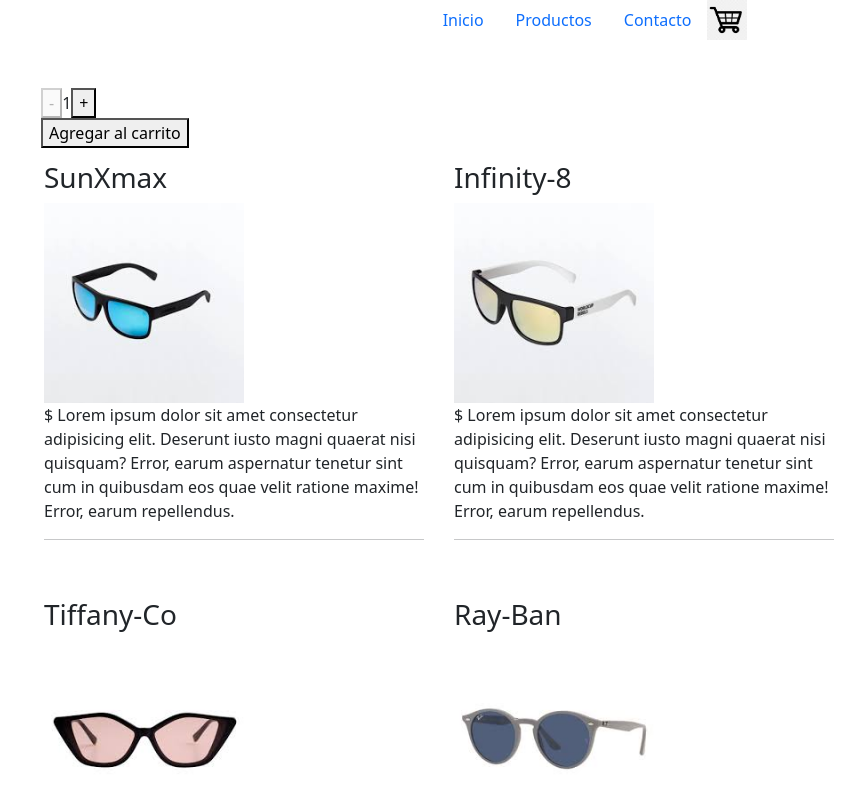
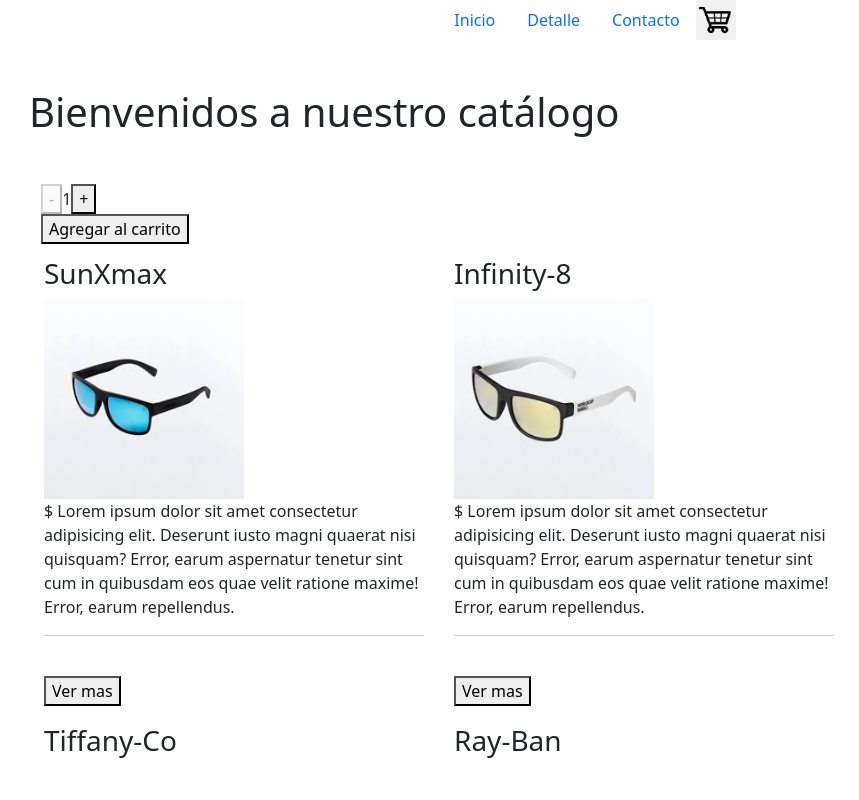
Before and after one commit to Agustin-Crescio/Prueba-App, a React (Create React App) app: page / in a window 1280 px wide. Shown: the top 800 px of the page, without its empty margins (53-912 px from the left). Built offline with nearby package versions, Linux system fonts and the light colour scheme.

Commit message:
Rutas y navegacion

```diff
--- a/package.json
+++ b/package.json
@@ -10,6 +10,7 @@
     "bootstrap": "^5.1.3",
     "react": "^18.1.0",
     "react-dom": "^18.1.0",
+    "react-router-dom": "^6.3.0",
     "react-scripts": "5.0.1",
     "web-vitals": "^2.1.4"
   },
--- a/src/App.jsx
+++ b/src/App.jsx
@@ -2,15 +2,28 @@
 import NavBar from "./components/NavBar";
 import ItemListContainer from "./components/ItemListContainer";
 import ItemDetailContainer from "./components/ItemDetailContainer.jsx/ItemDetailContainer";
+import  {BrowserRouter , Route , Routes} from"react-router-dom";
 
 function App() {
   return (
     <div className="App mx-aut">
+      <BrowserRouter>
+        <NavBar />
+          <Routes>
+            <Route path="/" element={
+               <ItemListContainer greeting="Bienvenidos a nuestro catálogo"/>
+            } />
+            <Route path="/category/:categoryId" element={
+               <ItemListContainer greeting="Categoria de Items"/>
+            } />
+             <Route path="/detalle/:itemId" element={
+               <ItemDetailContainer  greeting = "Detalle del producto"/>
+            } />
 
-        <NavBar />
-        <ItemListContainer saludo="Bienvenidos a nuestro catálogo"/>
-        <ItemDetailContainer itemId= {4} greeting = "Detalle del producto"/>
 
+
+          </Routes>
+      </BrowserRouter >
       </div>
 
 
--- a/src/components/Item/Item.jsx
+++ b/src/components/Item/Item.jsx
@@ -1,6 +1,9 @@
 import React from 'react';
+import {Link} from "react-router-dom"
 
 const Item = ({ item }) => {
+
+    const urlDetalle=`/detalle/${item.id}`
 
     const styles = {
         maxWidth: "380px",
@@ -21,6 +24,9 @@ const Item = ({ item }) => {
             <p>$ {item.description}</p>
             <hr />
             <br />
+            <Link to={urlDetalle}>
+            <button>Ver mas</button>
+            </Link>
 
             </div>
 
--- a/src/components/ItemDetail/ItemDetail.jsx
+++ b/src/components/ItemDetail/ItemDetail.jsx
@@ -3,11 +3,10 @@ import React from 'react'
 
 export default function ItemDetail({item}) {
   return (
-    <div>
+    <div >
         <h1>{item.name}</h1>
         <p>{item.description}</p>
         <p>${item.price}</p>
-
     </div>
   )
 }
--- a/src/components/ItemDetailContainer.jsx/ItemDetailContainer.jsx
+++ b/src/components/ItemDetailContainer.jsx/ItemDetailContainer.jsx
@@ -1,21 +1,27 @@
 import React , {useState, useEffect} from "react";
 import {productos} from "../mock/products.jsx";
 import ItemDetail from "../ItemDetail/ItemDetail.jsx";
+import  {useParams} from "react-router-dom";
 
 
 
 
 
 
-const ItemDetailContainer = ({ props, itemId}) => {
+const ItemDetailContainer = ({ greeting}) => {
 
     const [product, setProduct] = useState({});
+    const {itemId} = useParams();
 
     useEffect(() => {
 
         const traerProducto = new Promise((res, rej) => {
             setTimeout(() => {
-                res(productos [itemId]);
+
+                const itemsFound= productos.find (detalle => {
+                   return detalle.id=== parseInt( itemId)
+                })
+            res(itemsFound)
             }, 2000);
         });
 
@@ -26,13 +32,13 @@ const ItemDetailContainer = ({ props, itemId}) => {
         .catch((error) => {
                 console.log(error);
             });
-    }, []);
+    }, [itemId]);
 
 
 
     return(
         <div className="container mx-auto mt-5">
-        <div>  {props} </div>
+        <div>  {greeting} </div>
         <ItemDetail  item={product}/>
 
       </div>
--- a/src/components/ItemListContainer.jsx
+++ b/src/components/ItemListContainer.jsx
@@ -2,22 +2,32 @@ import React , {useState, useEffect} from "react";
 import ItemCount from "./ItemCount";
 import ItemList from "./ItemList/ItemList";
 import {productos} from "./mock/products.jsx";
+import {useParams} from "react-router-dom";
 
 
 
 
 
 
-const ItemListContainer = ({ props}) => {
+const ItemListContainer = ({ greeting}) => {
 
     const [products, setProducts] = useState([]);
+    const {categoryId} = useParams
 
     useEffect(() => {
 
         const traerProductos = new Promise((res, rej) => {
             setTimeout(() => {
+                if (categoryId=== undefined)
                 res(productos);
+                else{
+                  const  itemsFound= productos.find (detalle => {
+                        return detalle.id=== categoryId;
+                     })
+                res(itemsFound)
+                }
             }, 2000);
+
         });
 
         traerProductos
@@ -37,9 +47,10 @@ const ItemListContainer = ({ props}) => {
 
     return(
         <div className="container mx-auto mt-5">
-          <h1>  {props} </h1>
+          <h1>  {greeting} </h1>
           <ItemCount stock={15} initial={1} onAdd={onAdd}/>
           <ItemList items={products}/>
+          <a href="/detalle"></a>
         </div>
     );
 }
--- a/src/components/NavBar.jsx
+++ b/src/components/NavBar.jsx
@@ -3,15 +3,17 @@
 //Importarlo en App.js
 
 import CartWidget from "./CartWidget"
+import  {Link ,  NavLink} from"react-router-dom";
+
 export default function     NavBar () {
     return (
         <nav>
             <ul className="nav justify-content-center">
             <li className="nav-item">
-                <a className="nav-link active" aria-current="page" href="#">Inicio</a>
+                <NavLink className="nav-link active" aria-current="page" to="/">Inicio</NavLink>
             </li>
             <li className="nav-item">
-                <a className="nav-link" href="#">Productos</a>
+                <NavLink className="nav-link" to="/detalle">Detalle</NavLink>
             </li>
             <li className="nav-item">
                 <a className="nav-link" href="#">Contacto</a>
```
Also changed, not shown: 1 other file (tests, documents, lock files or other folders).
